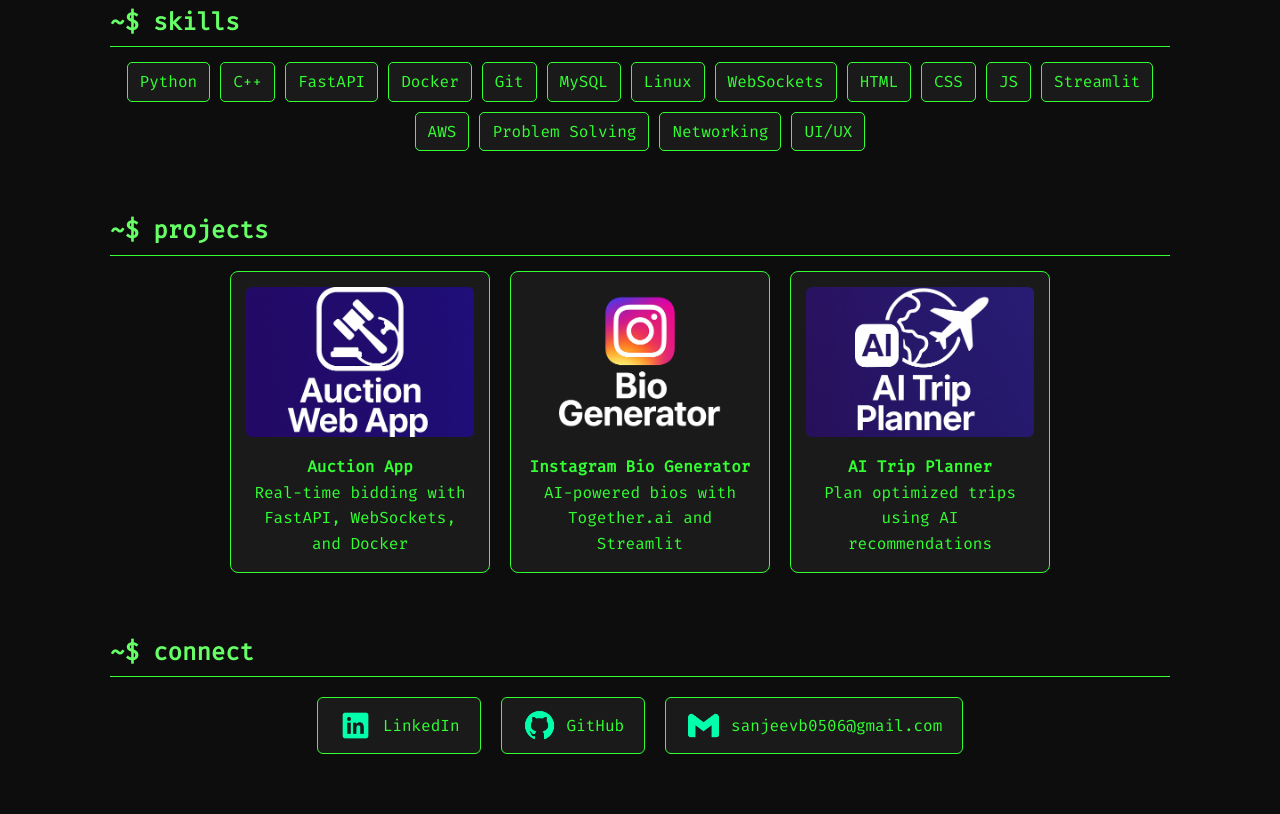
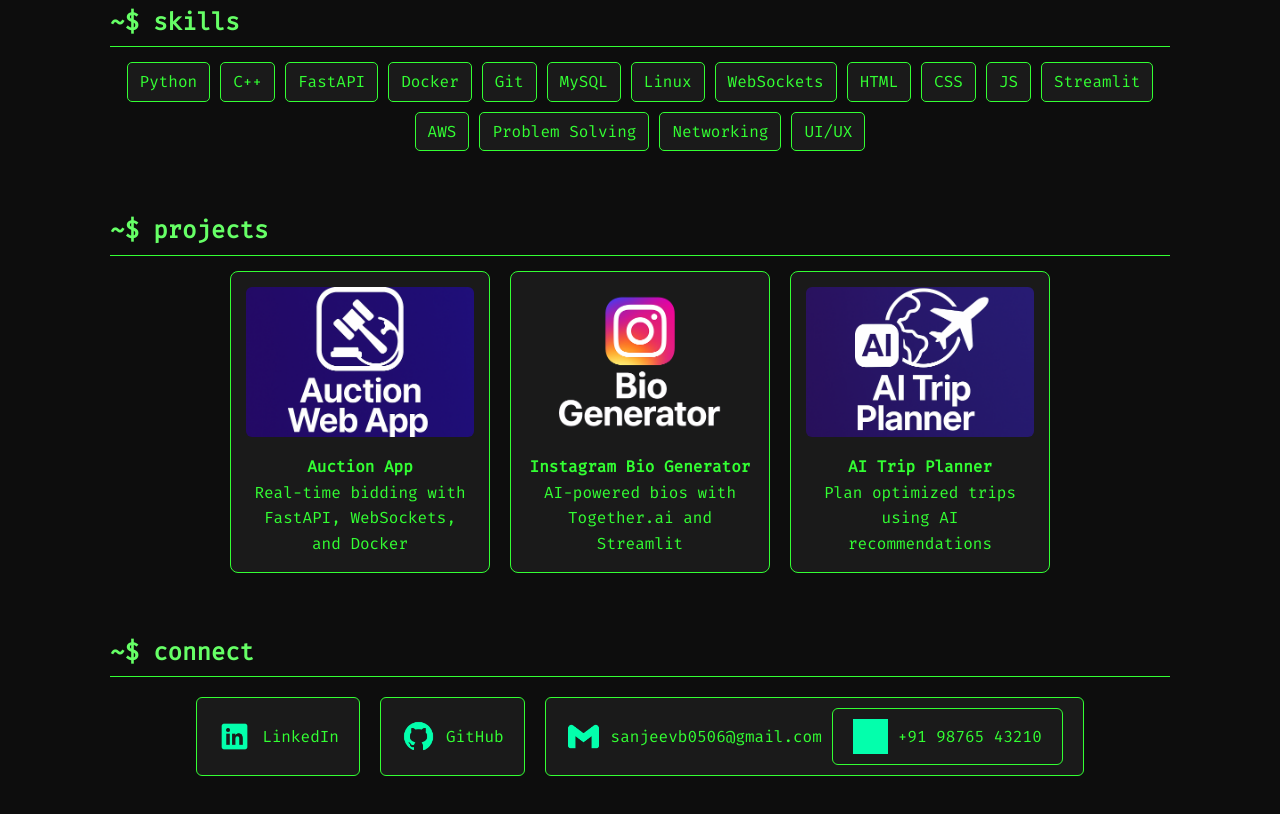
Before and after one commit to Sanjeev0506/portfolio, a plain HTML site: page index.html in a window 1280 px wide. Shown: the part 1279-2093 px from the top of the page. Drawn offline with nearby package versions, Linux system fonts and the light colour scheme; grey boxes are pictures that could not be loaded.

Commit message:
Update index.html

```diff
--- a/index.html
+++ b/index.html
@@ -101,6 +101,11 @@
         <div class="social">
           <img src="icons/gmail.png" alt="Gmail" />
           <span>sanjeevb0506@gmail.com</span>
+          <div class="social">
+  <img src="https://img.icons8.com/ios-filled/50/33ff33/phone.png" alt="Phone Icon" />
+  <span>+91 98765 43210</span>
+</div>
+
         </div>
       </div>
     </section>
```
